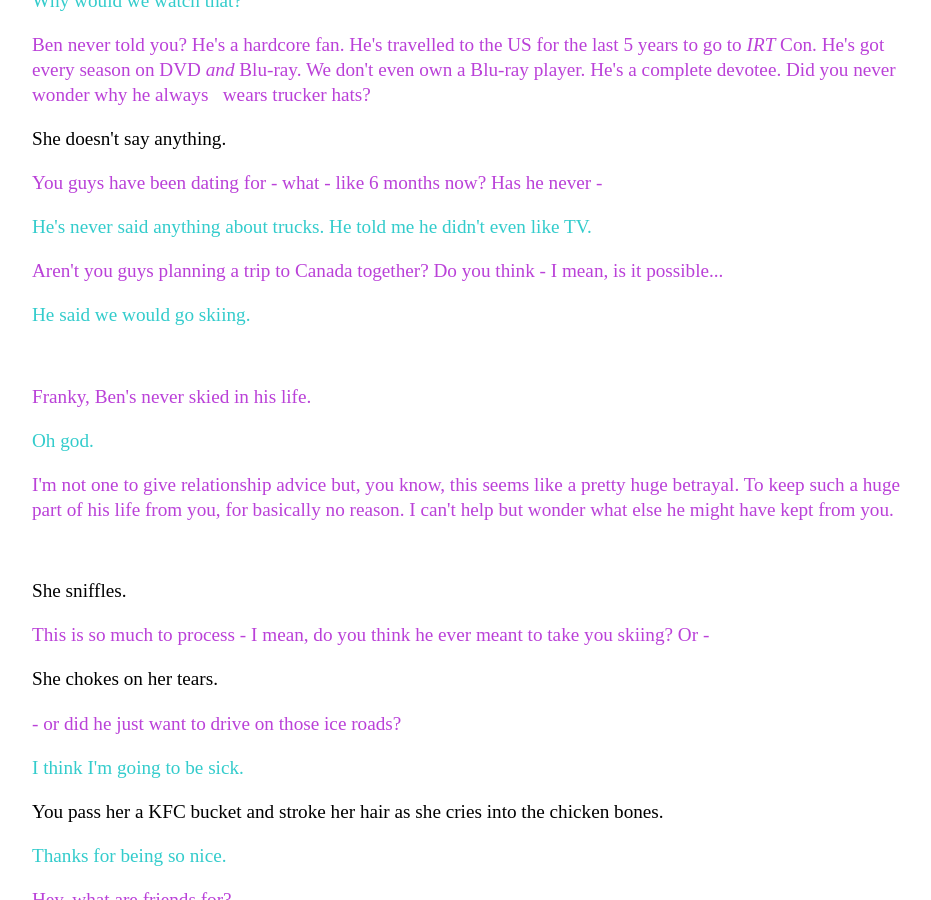
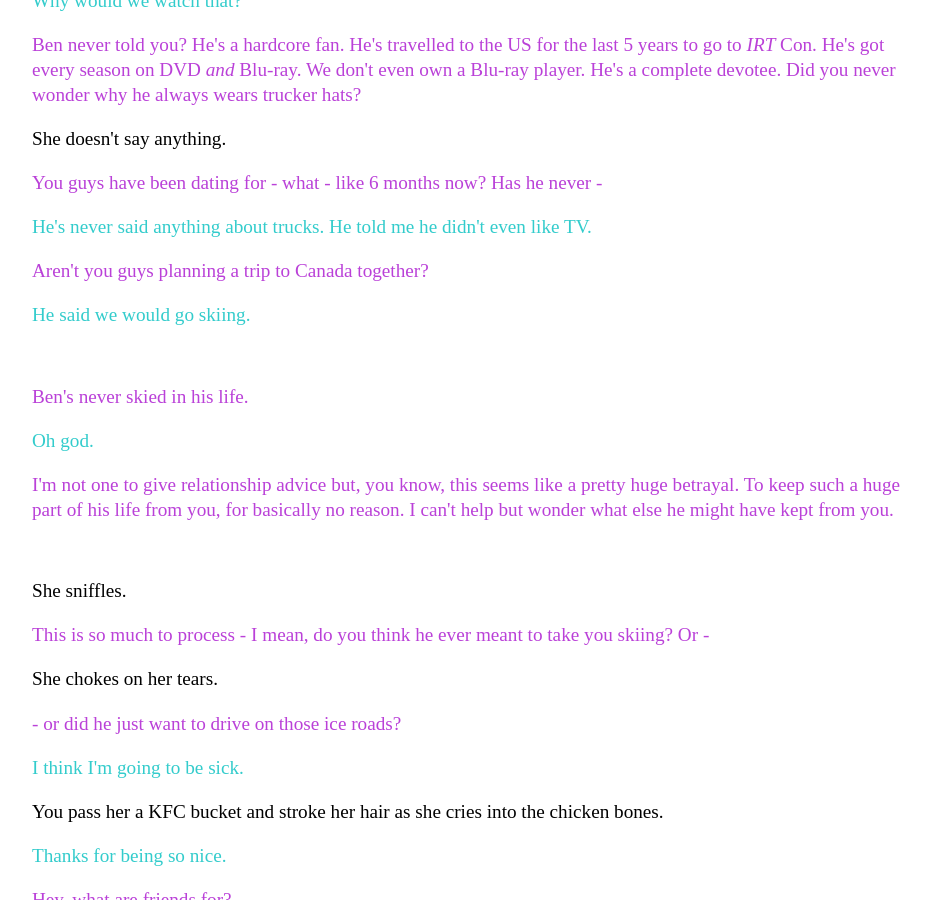
Before and after one commit to Pinelife/pinelife.github.io, a Jekyll site: the page Hellhole/Room8.html, which Jekyll copies as it is, in a window 1280 px wide and 900 px high, scrolled down 2198 px. Shown: the whole window, without its empty margins (160-1091 px from the left). Built offline with Jekyll 4.4.1, drawn with Linux system fonts in a browser that asks for light colours.

Commit message:
Update Room8.html

```diff
--- a/Hellhole/Room8.html
+++ b/Hellhole/Room8.html
@@ -128,7 +128,7 @@ Why would we watch that?
 <p class="lauria">
 Ben never told you? He's a hardcore fan. He's travelled to the US for the last 5 years to go to <i>IRT</i> Con.
 He's got every season on DVD <i>and</i> Blu-ray. We don't even own a Blu-ray player. He's a complete devotee. Did you never wonder why he
-always   wears trucker hats?
+always wears trucker hats?
 </p>
 <p>
 She doesn't say anything.
@@ -140,13 +140,13 @@ You guys have been dating for - what - like 6 months now? Has he never -
 He's never said anything about trucks. He told me he didn't even like TV.
 </p>
 <p class="lauria">
-Aren't you guys planning a trip to Canada together? Do you think - I mean, is it possible...
+Aren't you guys planning a trip to Canada together?
 </p>
 <p class="Franky">
 He said we would go skiing.
 </p>
 <p class="lauria">
-Franky, Ben's never skied in his life.
+Ben's never skied in his life.
 </p>
 <p class="Franky">
 Oh god.
@@ -155,9 +155,7 @@ Oh god.
 I'm not one to give relationship advice but, you know, this seems like a pretty huge betrayal. To keep such a huge part of
 his life from you, for basically no reason. I can't help but wonder what else he might have kept from you.
 </p>
-<p>
-She sniffles.
-</p>
+<p>She sniffles.</p>
 <p class="lauria">
 This is so much to process - I mean, do you think he ever meant to take you skiing? Or -
 </p>
@@ -232,8 +230,7 @@ Well, if you really want to know?
 </p>
 <p class = "Franky">
 I do.
-</p>
-<p class="lauria">
+</p><p class="lauria">
 It's all a question of what you can live with. You know for sure he's a liar - this is the first lie you've
 uncovered but there may be others.
 </p>
```
